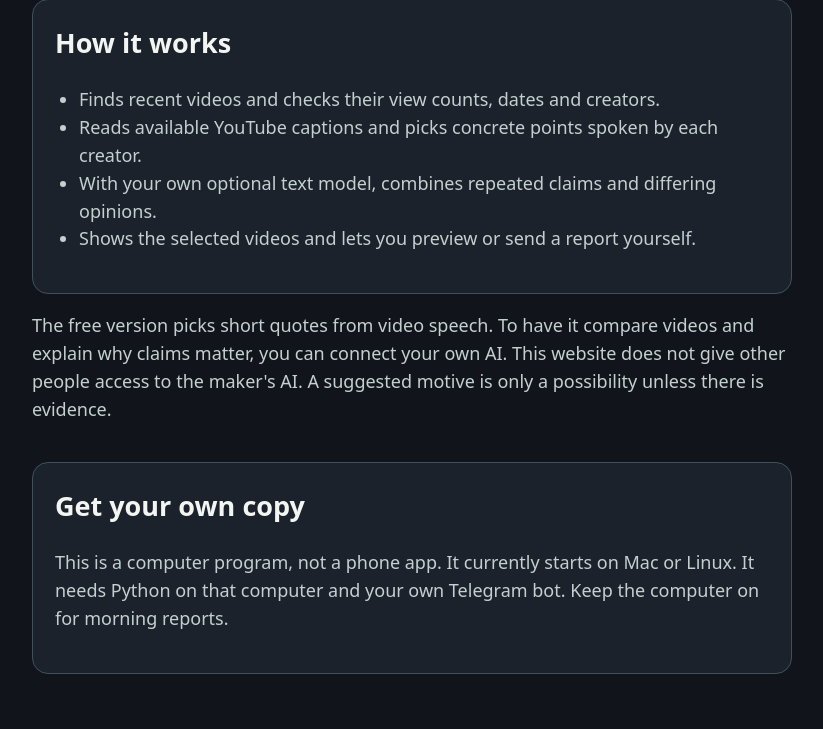
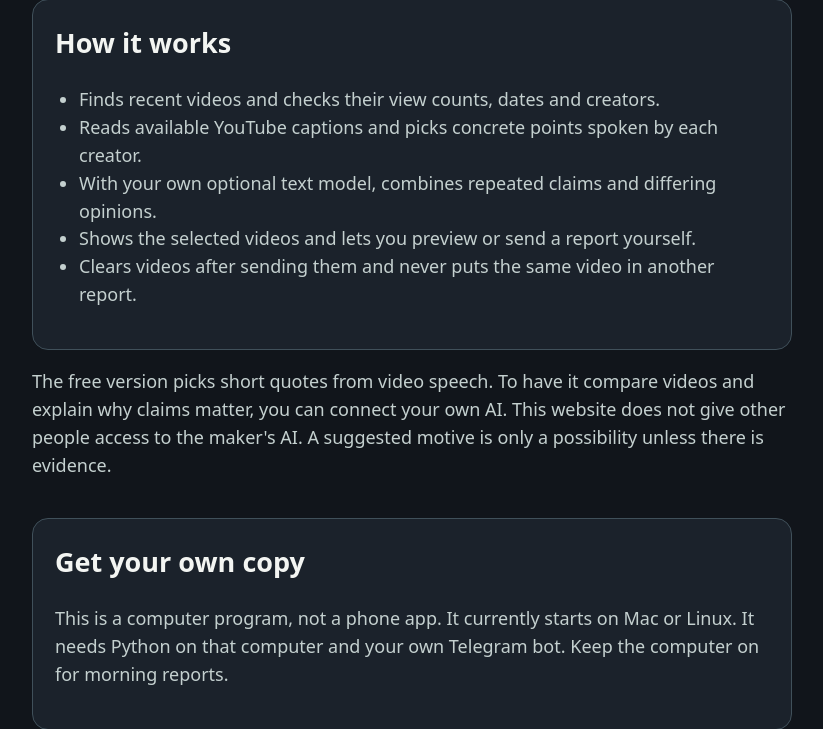
Before and after one commit to eochu-ollathair/leave-youtube, a Flask app: page /about in a window 1280 px wide. Shown: the part 799-1528 px from the top of the page, without its empty margins (228-1051 px from the left). Before the commit the page ends 1473 px from the top, so only its background shows below. Run offline with Flask 3, Linux system fonts and the light colour scheme; parts of the project's set-up code (start-up, migrations or seed data) failed here and were passed over.

Commit message:
Explain that sent items never repeat

```diff
--- a/templates/public.html
+++ b/templates/public.html
@@ -9,7 +9,7 @@
 <body><main><small>Open source · daily YouTube summaries</small><h1>Leave YouTube.<br>Lose the adverts.<br>Keep the info.</h1>
   <img class="portrait" src="{{ base }}/portrait.jpg" alt="Portrait of the project maker" width="260" height="260">
   <p>Choose subjects such as phones, politics, AI or fashion. Choose how many recent, highly watched videos to read for each subject. Add specific creators you want to hear from and block creators you do not trust or enjoy. Each morning, get a few concrete Telegram lines about what those videos said.</p>
-  <div class="card"><h2>How it works</h2><ul><li>Finds recent videos and checks their view counts, dates and creators.</li><li>Reads available YouTube captions and picks concrete points spoken by each creator.</li><li>With your own optional text model, combines repeated claims and differing opinions.</li><li>Shows the selected videos and lets you preview or send a report yourself.</li></ul></div>
+  <div class="card"><h2>How it works</h2><ul><li>Finds recent videos and checks their view counts, dates and creators.</li><li>Reads available YouTube captions and picks concrete points spoken by each creator.</li><li>With your own optional text model, combines repeated claims and differing opinions.</li><li>Shows the selected videos and lets you preview or send a report yourself.</li><li>Clears videos after sending them and never puts the same video in another report.</li></ul></div>
   <p>The free version picks short quotes from video speech. To have it compare videos and explain why claims matter, you can connect your own AI. This website does not give other people access to the maker's AI. A suggested motive is only a possibility unless there is evidence.</p>
   <div class="card"><h2>Get your own copy</h2>
     <p>This is a computer program, not a phone app. It currently starts on Mac or Linux. It needs Python on that computer and your own Telegram bot. Keep the computer on for morning reports.</p>
```
